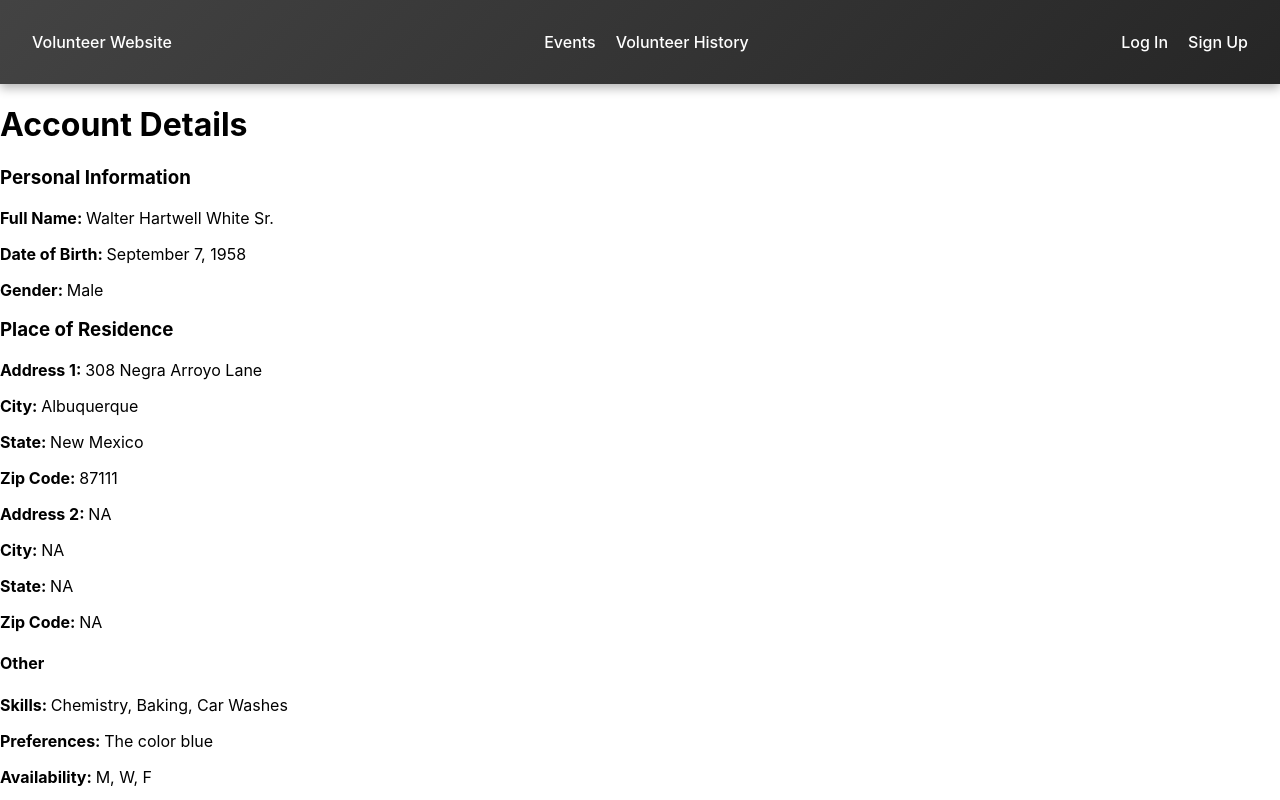
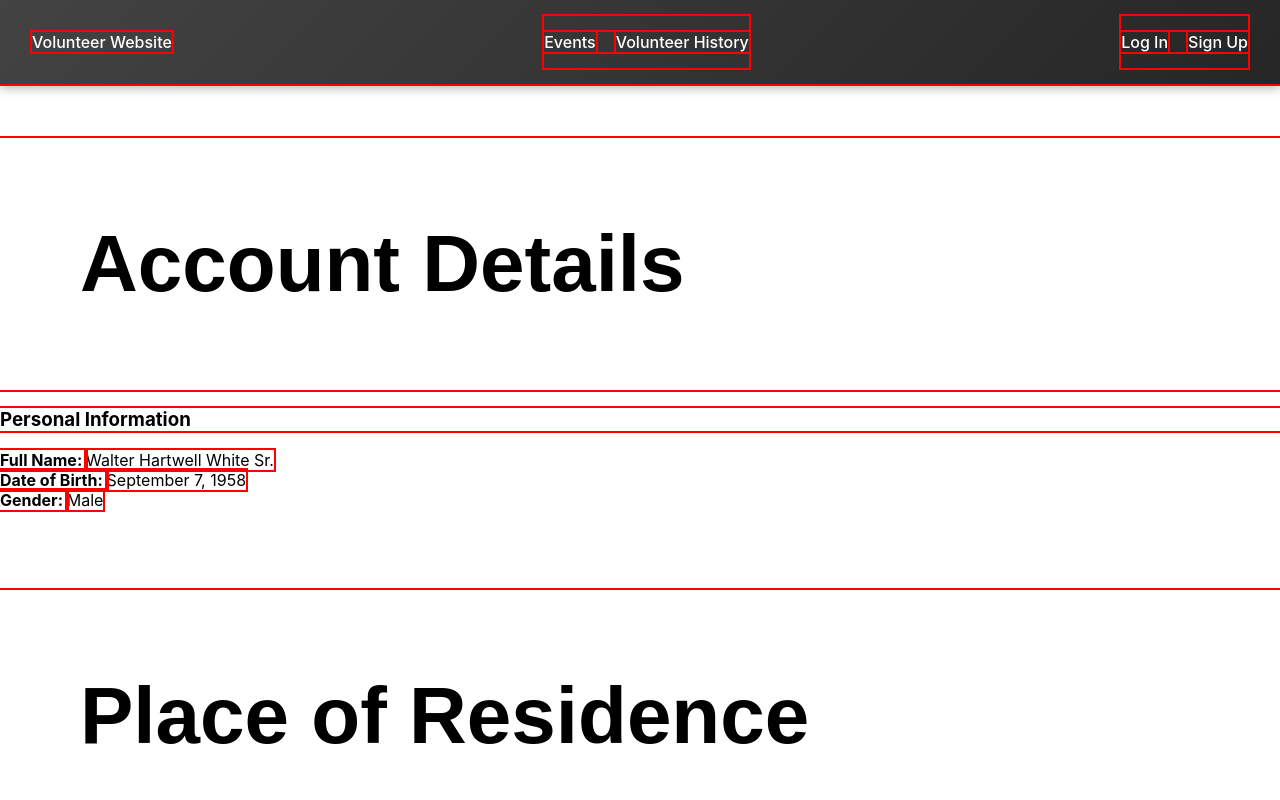
Before and after one commit to madalec10/Software-Design-Project, a React (Create React App) app in the folder client/: page /account-details in a window 1280 px wide. Shown: the top 800 px of the page. Built offline with nearby package versions, Linux system fonts and the light colour scheme.

Commit message:
account details css started
changed all <p> to spans

```diff
--- /dev/null
+++ b/client/src/AccountDetails.module.css
@@ -0,0 +1,20 @@
+* {
+    outline: 2px solid red;
+}
+
+.header {
+    padding: 80px;
+    text-align: auto;
+    margin-bottom: 10px;
+    color: black;
+    font-family: Arial, Verdana, Helvetica;
+    font-size: 80px;
+}
+
+.field {
+
+}
+
+.value {
+
+}
--- a/client/src/FrontPage.module.css
+++ b/client/src/FrontPage.module.css
@@ -1,7 +1,7 @@
 /* to help with flexbox? */
-/* * {
+* {
   outline: 2px solid red;
-} */
+}
 
 .logoImg {
     display: block;
--- a/client/src/pages/AccountDetails.jsx
+++ b/client/src/pages/AccountDetails.jsx
@@ -1,4 +1,5 @@
 import React from 'react'
+import style from '../AccountDetails.module.css'
 
 const AccountDetails = () => {
     console.log("AccountDetails")
@@ -6,31 +7,39 @@ const AccountDetails = () => {
     return(
         <div>
 
-            <h1 class = "header">Account Details</h1>
+            <h1 class = {style.header}>Account Details</h1>
 
             <h3>Personal Information</h3>
 
-            <p><strong>Full Name: </strong>Walter Hartwell White Sr.</p>
-            <p><strong>Date of Birth: </strong>September 7, 1958</p>
-            <p><strong>Gender: </strong>Male</p>
+            <span class = {style.field}><strong>Full Name: </strong></span>
+            <span class = {style.value}>Walter Hartwell White Sr.</span>
+            <br></br>
+
+            <span class = {style.field}><strong>Date of Birth: </strong></span>
+            <span class = {style.value}>September 7, 1958</span>
+            <br></br>
+
+            <span class = {style.field}><strong>Gender: </strong></span>
+            <span class = {style.value}>Male</span>
+            <br></br>
 
 
-            <h3>Place of Residence</h3>
+            <h3 class = {style.header}>Place of Residence</h3>
 
-            <p><strong>Address 1: </strong>308 Negra Arroyo Lane</p>
-            <p><strong>City: </strong>Albuquerque</p>
-            <p><strong>State: </strong>New Mexico</p>
-            <p><strong>Zip Code: </strong>87111</p>
+            <span class = {style.field}><strong>Address 1: </strong>308 Negra Arroyo Lane</span>
+            <span class = {style.field}><strong>City: </strong>Albuquerque</span>
+            <span class = {style.field}><strong>State: </strong>New Mexico</span>
+            <span class = {style.field}><strong>Zip Code: </strong>87111</span>
 
-            <p><strong>Address 2: </strong>NA</p>
-            <p><strong>City: </strong>NA</p>
-            <p><strong>State: </strong>NA</p>
-            <p><strong>Zip Code: </strong>NA</p>
+            <span class = {style.field}><strong>Address 2: </strong>NA</span>
+            <span class = {style.field}><strong>City: </strong>NA</span>
+            <span class = {style.field}><strong>State: </strong>NA</span>
+            <span class = {style.field}><strong>Zip Code: </strong>NA</span>
 
-            <h4>Other</h4>
-            <p><strong>Skills: </strong>Chemistry, Baking, Car Washes</p>
-            <p><strong>Preferences: </strong>The color blue</p> {/* idk what preferences mean exactly */}
-            <p><strong>Availability: </strong>M, W, F</p>
+            <h3 class = {style.header}>Other Information</h3>
+            <span class = {style.field}><strong>Skills: </strong>Chemistry, Baking, Car Washes</span>
+            <span class = {style.field}><strong>Preferences: </strong>The color blue</span> {/* idk what preferences mean exactly */}
+            <span class = {style.field}><strong>Availability: </strong>M, W, F</span>
 
         </div>
     )
```
